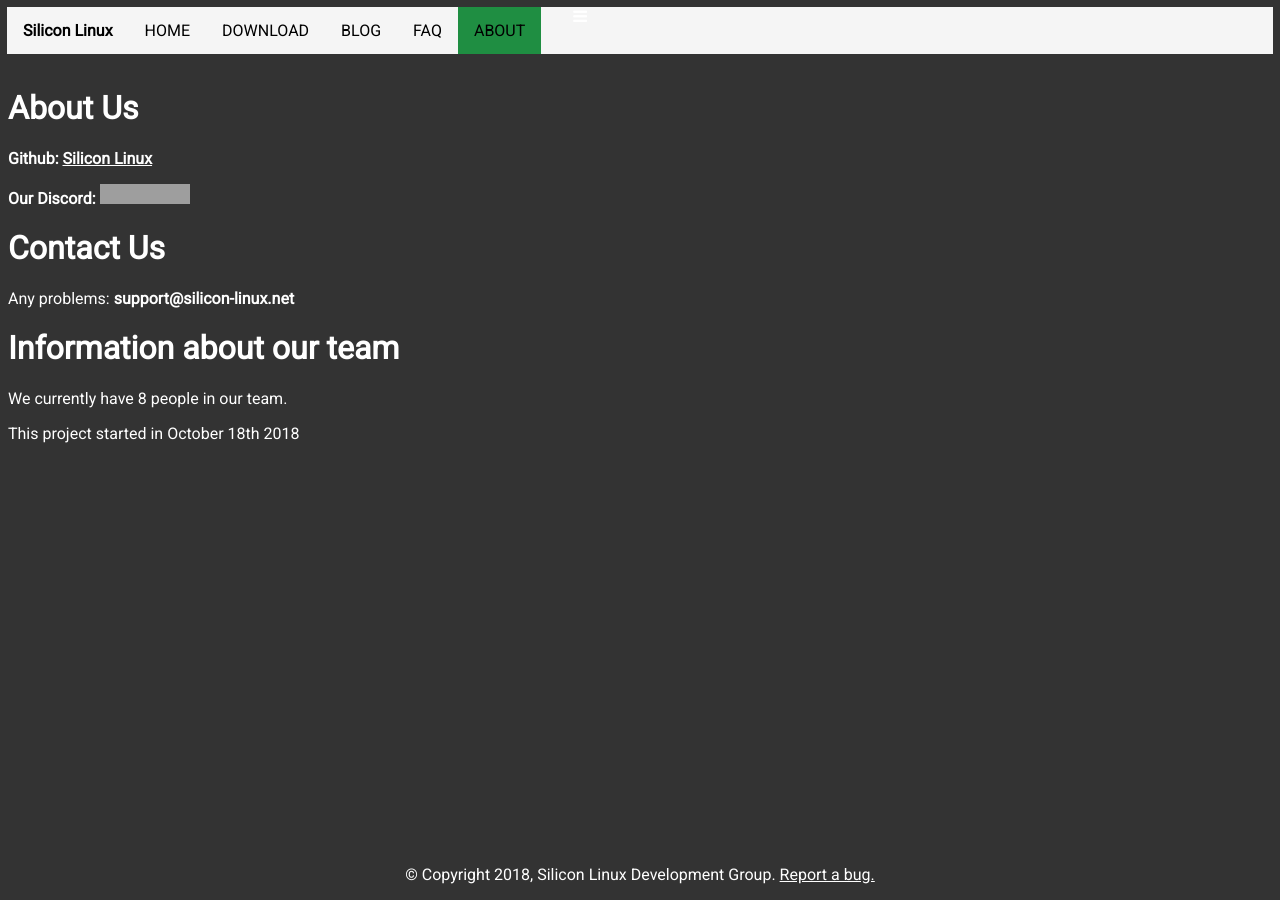
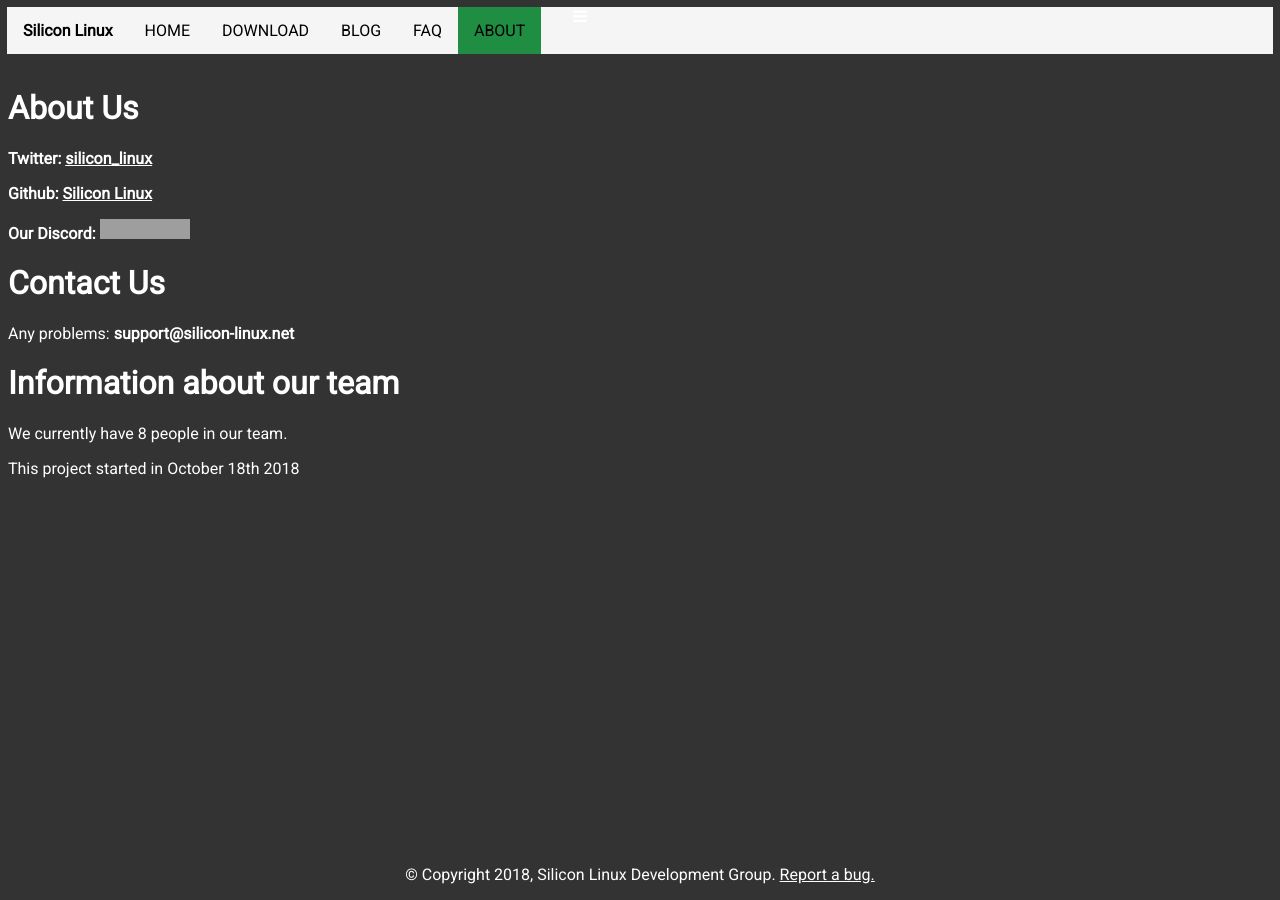
Before and after one commit to silicon-linux/silicon-linux.github.io, a Jekyll site: the page built from about.html, in a window 1280 px wide. Built offline with Jekyll 4.4.1, drawn with Linux system fonts in a browser that asks for light colours; grey boxes are pictures that could not be loaded.

Commit message:
Update about.html

```diff
--- a/about.html
+++ b/about.html
@@ -10,6 +10,7 @@ project: Silicon Linux
 <BODY>
   {% include navigator.html %}
 <h1>About Us</h1>
+<p><b>Twitter: <a href="https://twitter.com/silicon_linux">silicon_linux</a></b></p>
 <p><b>Github: <a href="https://github.com/silicon-linux">Silicon Linux</a></b><p>
 <p><b>Our Discord: <a href="https://discord.gg/QbuuAF5"><img src="https://img.shields.io/discord/502598767510290432.svg?colorB=7289DA&label=discord" alt="Discord Badge"></a></b></p>
 <h1>Contact Us</h1>
```
